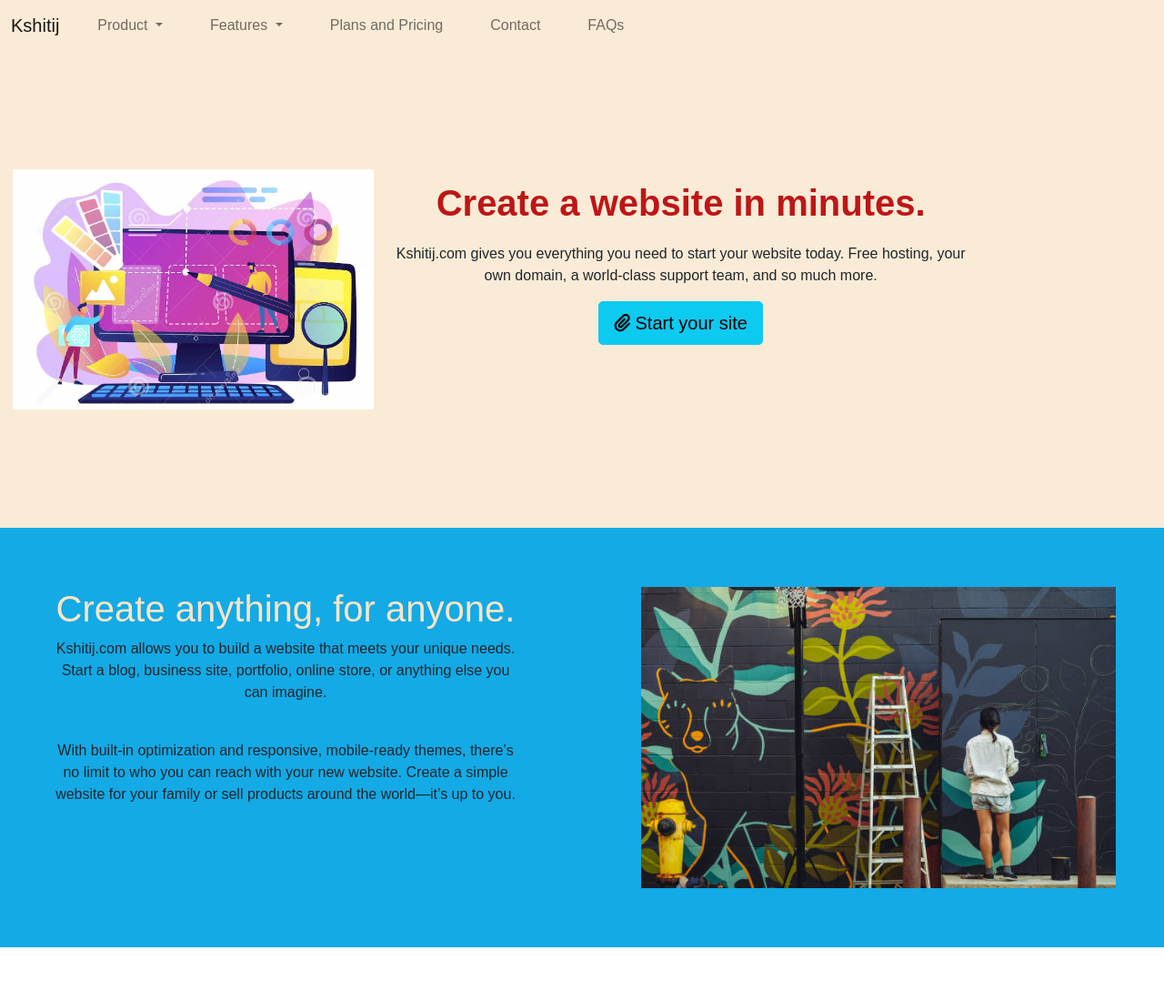
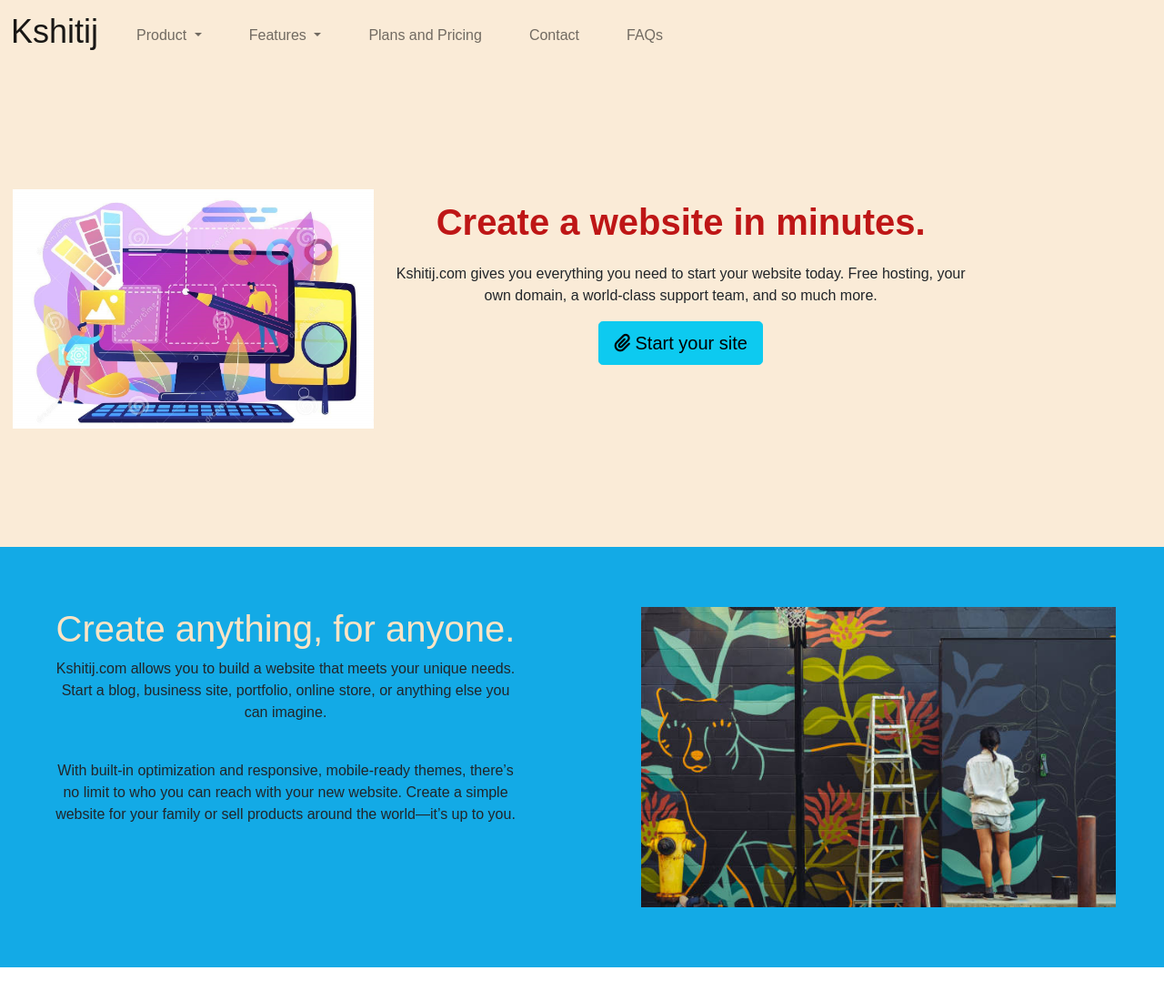
Before and after one commit to adarshpriyadarshii/Adarsh-Kshitij, a plain HTML site: page index.html in a window 1280 px wide. Shown: the top 1100 px of the page at 91% size. Drawn offline with nearby package versions, Linux system fonts and the light colour scheme.

Commit message:
Update index.html

```diff
--- a/index.html
+++ b/index.html
@@ -17,7 +17,7 @@
     <!-- Nav Bar -->
     <nav class="navbar navbar-expand-lg navbar-light">
       <div class="container-fluid">
-        <a class="navbar-brand" href="#">Kshitij</a>
+        <a class="navbar-brand" href="#"><h2 style="font-size:180%;">Kshitij</h2></a>
         <button class="navbar-toggler" type="button" data-bs-toggle="collapse" data-bs-target="#navbarSupportedContent" aria-controls="navbarSupportedContent" aria-expanded="false" aria-label="Toggle navigation">
           <span class="navbar-toggler-icon"></span>
         </button>
```
